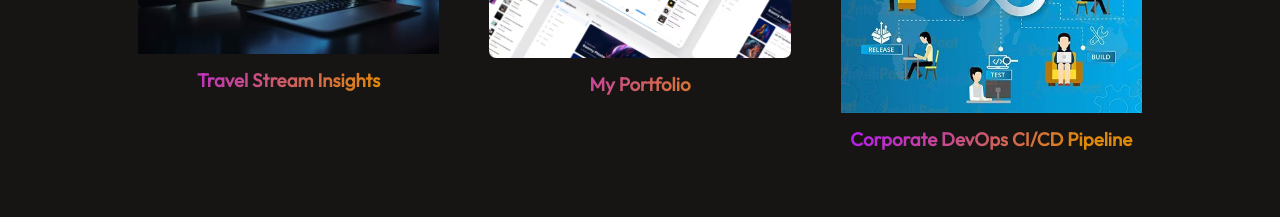
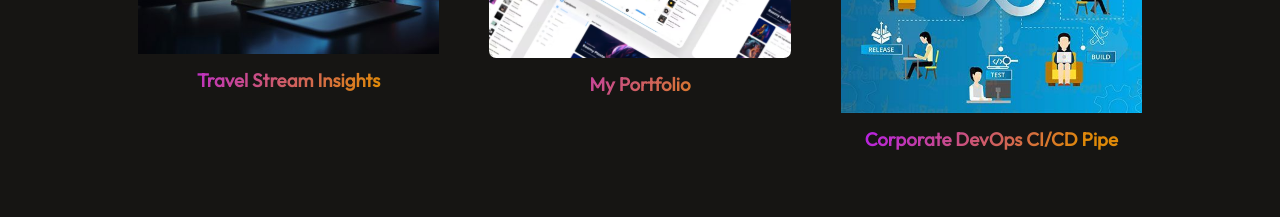
Before and after one commit to OnkarPatole28/Onkar-Portfolio, a React (Vite) app in the folder My-Portfolio/: page / in a window 1280 px wide. Shown: the part 2940-3157 px from the top of the page. Built offline with nearby package versions, Linux system fonts and the light colour scheme.

Commit message:
Updated project 3

```diff
--- a/My-Portfolio/src/assets/mywork_data.js
+++ b/My-Portfolio/src/assets/mywork_data.js
@@ -17,7 +17,7 @@ const mywork_data = [
     },
     {
         w_no: 3,
-        w_name: "Corporate DevOps CI/CD Pipeline",
+        w_name: "Corporate DevOps CI/CD Pipe",
         w_img: project3_img,
         w_url: "https://github.com/OnkarPatole28"
     },
```
